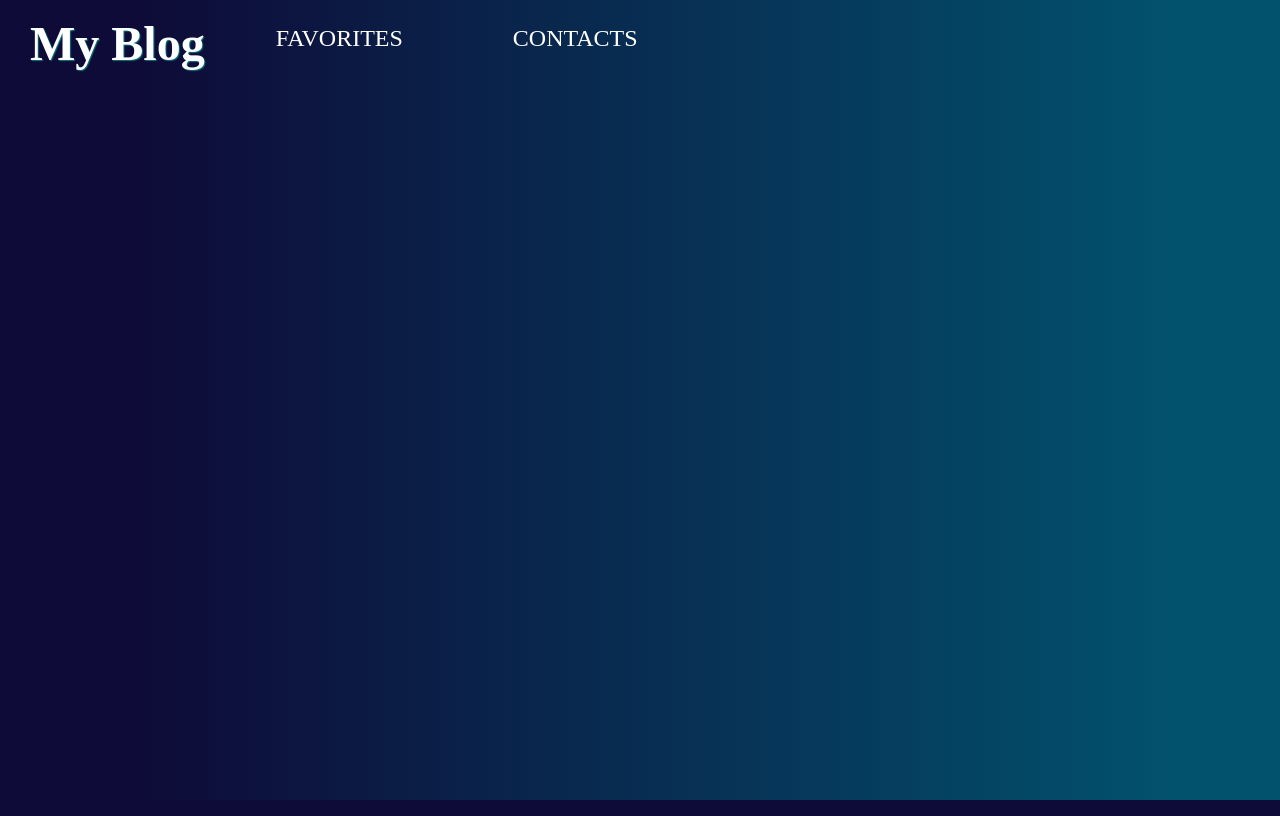
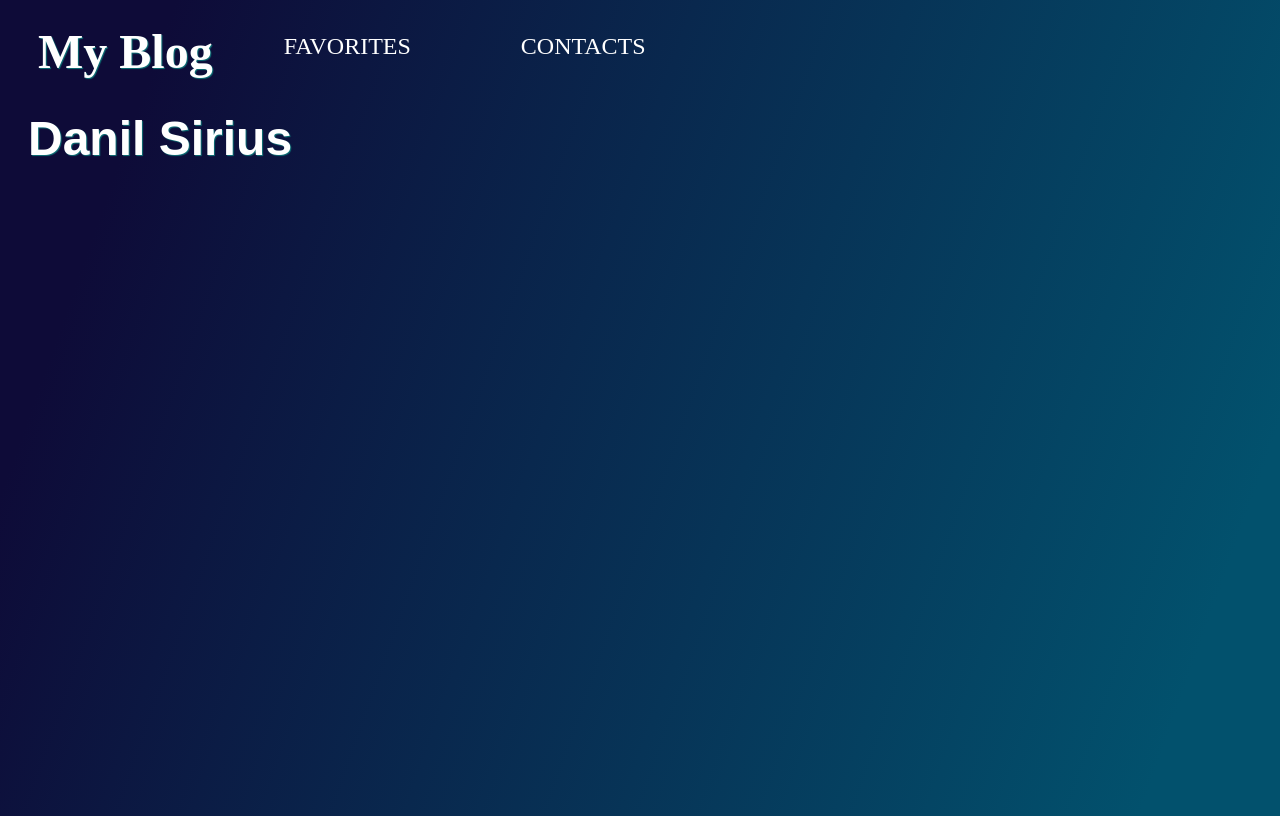
Before and after one commit to 51Sirius/MyBlog, a Flask app: page / in a window 1280 px wide. Run offline with Flask 2, Linux system fonts and the light colour scheme.

Commit message:
Add name

```diff
--- a/static/css/main.css
+++ b/static/css/main.css
@@ -1,4 +1,12 @@
 body {
     background-image: linear-gradient( 109.6deg,  rgba(14,11,56,1) 11.2%, rgb(2, 81, 109) 91.1% );
     color: #fff;
+    display: flex;
+    flex-direction: column;
+    min-height: 100vh;
 }
+
+.name {
+    font-size: xxx-large;
+    font-family: "Bookman Old Style", sans-serif;
+}
--- a/static/css/navbar.css
+++ b/static/css/navbar.css
@@ -1,5 +1,4 @@
 header {
-    position: absolute;
     top: 0;
     left: 0;
     width: 100%;
@@ -35,7 +34,7 @@ h1 {
     from {
         transform: rotateX(0) rotateY(0);
     }
-    50%{
+    50% {
         transform: rotateX(20grad) rotateY(30grad);
     }
     to {
--- a/templates/base.html
+++ b/templates/base.html
@@ -1,12 +1,16 @@
 <!DOCTYPE html>
 <html lang="en">
-<link rel="stylesheet" type="text/css" href="{{ url_for('static', filename='css/navbar.css') }}" />
-<link rel="stylesheet" type="text/css" href="{{ url_for('static', filename='css/main.css') }}" />
+<link rel="stylesheet" type="text/css" href="{{ url_for('static', filename='css/navbar.css') }}"/>
+<link rel="stylesheet" type="text/css" href="{{ url_for('static', filename='css/main.css') }}"/>
 <head>
     <meta charset="UTF-8">
     <title>{{ title }}</title>
 </head>
 <body>
     {% include 'navbar.html' %}
+    <main>
+        {% block content %}
+        {% endblock %}
+    </main>
 </body>
 </html>
--- a/templates/index.html
+++ b/templates/index.html
@@ -1 +1,4 @@
 {% extends 'base.html' %}
+{% block content %}
+    <h1 class="name">Danil Sirius</h1>
+{% endblock %}
```
